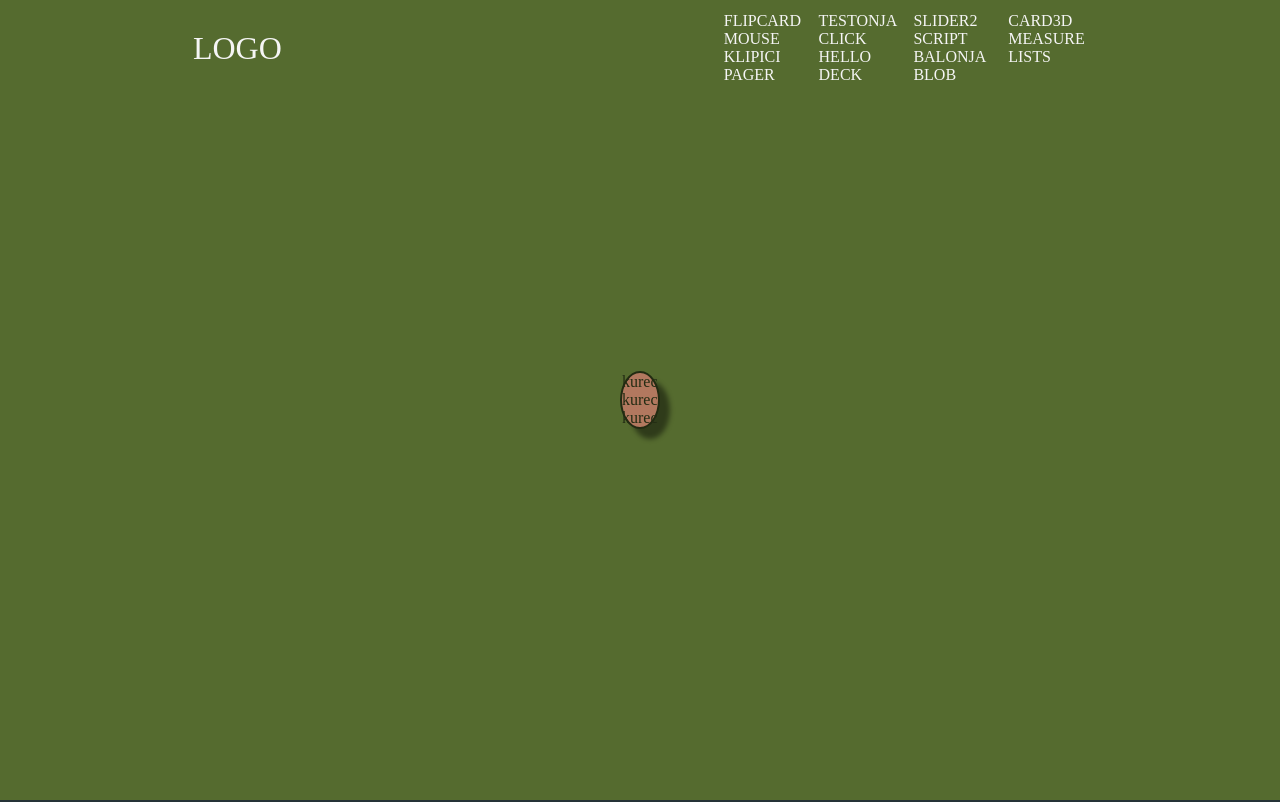
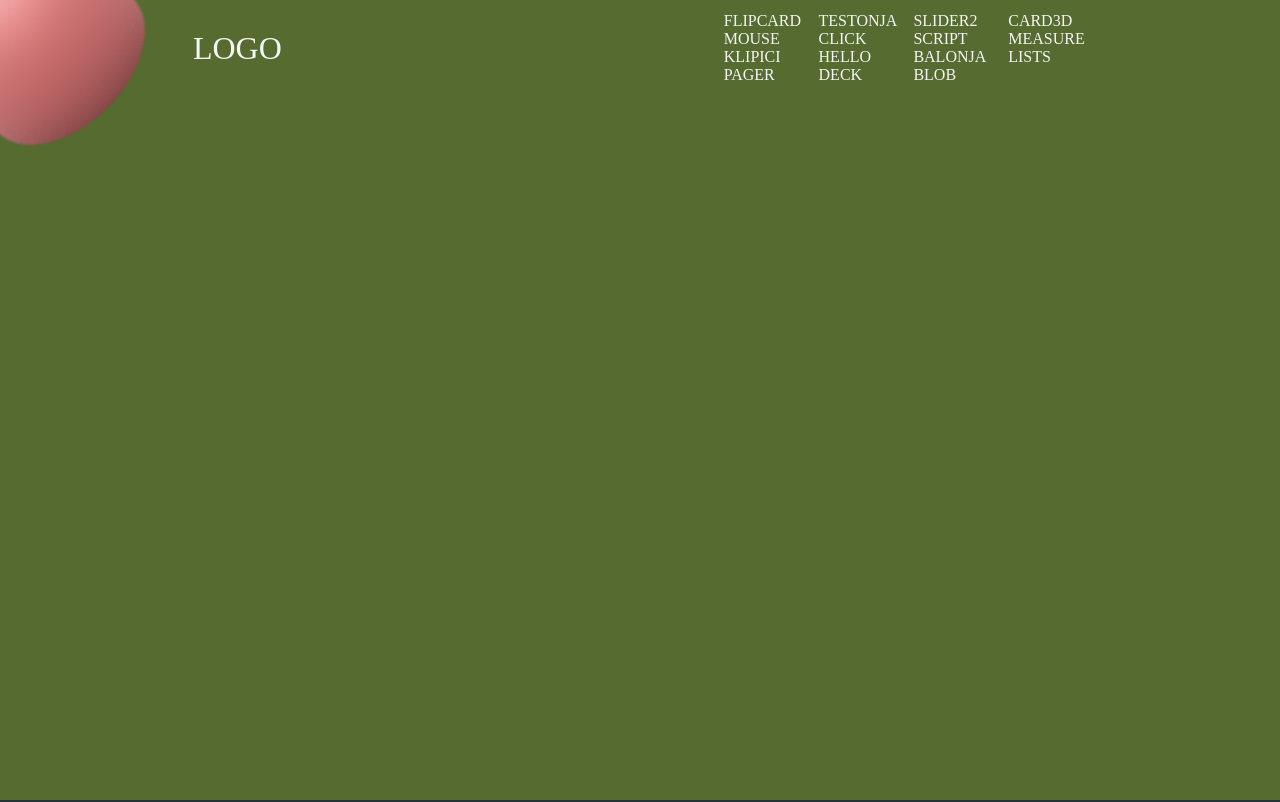
Before and after one commit to zorandasc/react-spring-test, a Gatsby site: page /blob in a window 1280 px wide. Built offline with nearby package versions, Linux system fonts and the light colour scheme; Gatsby itself is replaced by a stand-in of ours.

Commit message:
blob finished

```diff
--- a/src/pages/blob.js
+++ b/src/pages/blob.js
@@ -5,20 +5,29 @@ import styled from "styled-components"
 
 import Layout from "../components/layout"
 
-
-const trans=(x,y)=>`translate3d(${x}px, ${y}px, 0)`
+const fast={tension:1200, friciton:40}
+const slow={mass:10,tension:200,friction:50}
+const trans=(x,y)=>`translate3d(${x}px, ${y}px, 0) translate3d(-50%,-50%,0)`
 
 
 const Blob = () => {
-    const [trail, set, stop] = useTrail(3, () => ({xy:[0,0]}))
+  //generisi tri traila sa startnim pozicijama 0,0 absolutno pozicionirani
+  //congig objekat za prvi startuj brzo ostali sporo
+    const [trail, set, stop] = useTrail(3, () => ({xy:[0,0], config:i=>(i===0?fast:slow)}))
     return (
       <Layout>
           <Wrapper>
-              <div className="hooks">
+            <svg style={{position:"absolute", width:0, height:0}}>
+              <filter id="goo">
+                <feGaussianBlur in="SourceGraphic" result="blur" stdDeviation="30"></feGaussianBlur>
+                <feColorMatrix in="blur" values="1 0 0 0 0 0 1 0 0 0 0 0 1 0 0 0 0 0 30 -7"></feColorMatrix>
+              </filter>
+            </svg>
+              <div className="hooks" onMouseMove={e=>set({xy:[e.clientX,e.clientY]})}>
                 {trail.map((props, index) =>
                     <animated.div
                         key={index}
-                        style={{transform:props.xy.interpolate(trans)}}>kurec</animated.div>)}
+                        style={{transform:props.xy.interpolate(trans)}}></animated.div>)}
             </div>
         </Wrapper>
     </Layout>
@@ -36,16 +45,71 @@ const Wrapper = styled.div`
   justify-content: center;
   align-items: center;
   background-color: darkolivegreen;
+  margin: 0;
+  padding: 0;
+  overflow: hidden;
+
+  svg{
+    display:none;
+  }
+
   .hooks{
-      border:2px solid black;
+    border:2px solid white;
+    position: absolute;
+    width: 100%;
+    height: 100%;
+    overflow: hidden;
+    /* URL to SVG filter */
+    filter:url('#goo')
+  }
+
+
+
+  .hooks >div{
+    cursor: grab;
       position:absolute;
       will-change: transform;
       border-radius: 50%;
-        background: lightcoral;
-        box-shadow: 10px 10px 5px 0px rgba(0, 0, 0, 0.75);
-        opacity: 0.6;
+      background: lightcoral;
+      box-shadow: 10px 10px 5px 0px rgba(0, 0, 0, 0.75);
+  }
 
+  .hooks>div:nth-child(1){
+    width: 120px;
+    height: 120px;
   }
+  .hooks > div:nth-child(2) {
+    width: 250px;
+    height: 250px;
+}
+
+.hooks > div:nth-child(3) {
+  width: 150px;
+  height: 150px;
+}
+.hooks >div::after{
+  content:"";
+  position:absolute;
+  top:20px;
+  left:20px;
+  width:40px;
+  height:40px;
+  border-radius: 50%;
+  background: rgba(255, 255, 255, 0.8);
+}
+.hooks> div:nth-child(2)::after {
+  top: 70px;
+  left: 70px;
+  width: 70px;
+  height: 70px;
+}
+
+.hooks> div:nth-child(3)::after {
+  top: 50px;
+  left: 50px;
+  width: 50px;
+  height: 50px;
+}
   `
 
 
```
